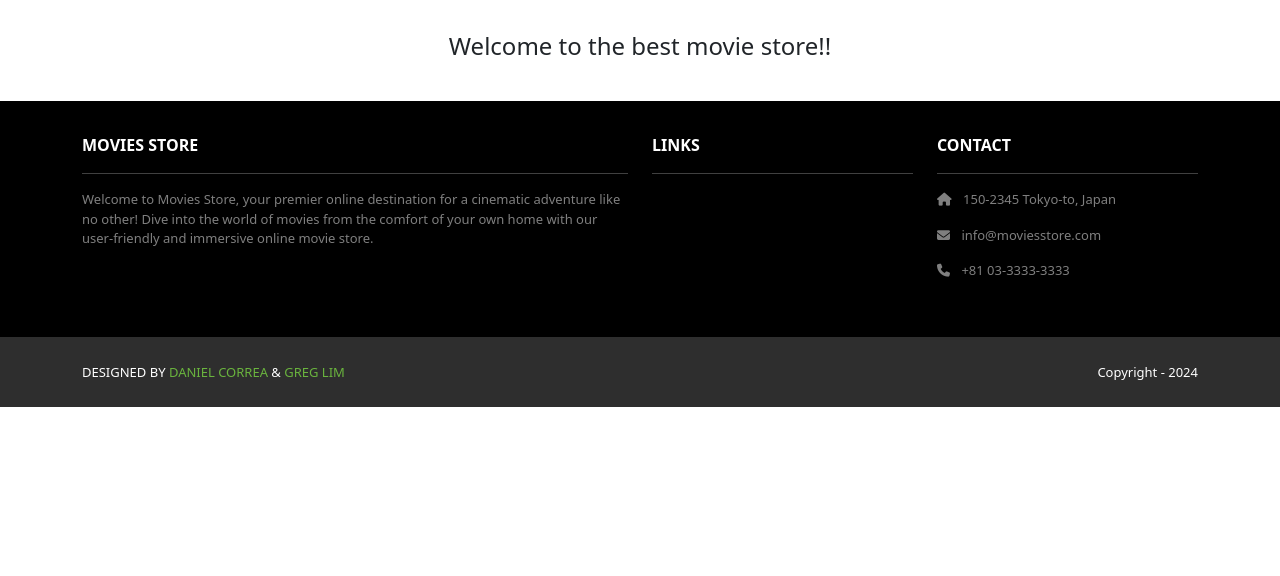
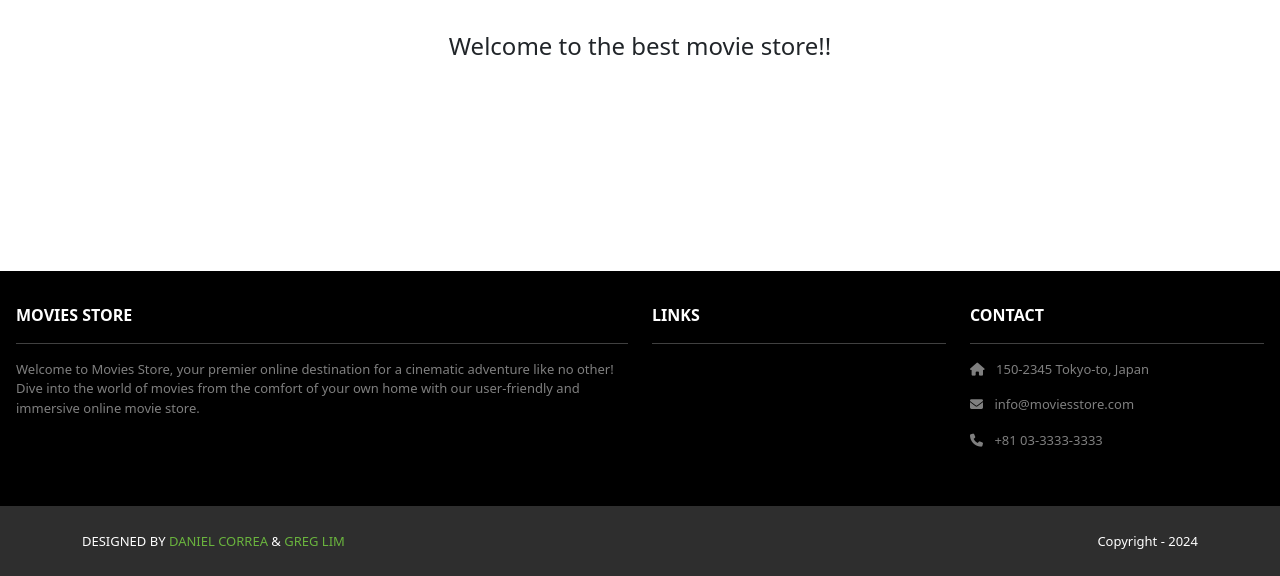
Before and after one commit to Rlitz/GT-Movie-Store-Project, a Django app: page / in a window 1280 px wide. Shown: the part 224-800 px from the top of the page. Run offline with Django 5.2, Linux system fonts and the light colour scheme; some libraries are stand-ins or nearby versions.

Commit message:
Made footer dynamic and stay at the bottom of the page

```diff
--- a/MoviesStore/static/css/style.css
+++ b/MoviesStore/static/css/style.css
@@ -35,3 +35,17 @@
 .ms-footer-bottom a:hover {
     color: #fff;
 }
+
+html, body {
+    height: 100%;
+    margin: 0;
+}
+
+body {
+    display: flex;
+    flex-direction: column;
+}
+
+main {
+    flex: 1;
+}
--- a/MoviesStore/templates/base.html
+++ b/MoviesStore/templates/base.html
@@ -2,7 +2,7 @@
 <html lang="en">
     {% load static %}
 <head>
-    <title> {% if title %}{{ title }}{% else %}Movies Store{% endif %} </title>
+    <title>Movies Store</title>
 
     <!-- Bootstrap CSS-->
     <link href="https://cdn.jsdelivr.net/npm/bootstrap@5.3.3/dist/css/bootstrap.min.css" rel="stylesheet" crossorigin="anonymous">
@@ -17,7 +17,7 @@
     <!-- Background Image -->
     <meta name="viewport" content="width=device-width, initial-scale=1" />
 </head>
-<body>
+<body class="d-flex flex-column min-vh-100">
     <!-- Header -->
     <nav class="p-3 navbar navbar-dark bg-dark navbar-expand-lg">
         <div class="container">
@@ -45,7 +45,7 @@
     </nav>
     <!-- Header -->
 
-    <main>
+    <main class="flex-grow-1">
         {% block content %}
         {% endblock content %}
     </main>
@@ -53,11 +53,11 @@
     <!-- Footer -->
     <footer>
         <section class="p-3 ms-footer d-none d-md-block">
-            <div class="container">
+            <div class="page-container">
                 <div class="row mt-3 text-white">
                     <div class="col-md-6 col-lg-6 col-xl-6 mx-auto mb-4">
                         <b>MOVIES STORE</b>
-                        <hr />
+                        <hr/>
                         <p>
                             Welcome to Movies Store, your premier online destination for a cinematic adventure like no other!
                             Dive into the world of movies from the comfort of your own home with our user-friendly and immersive
```
